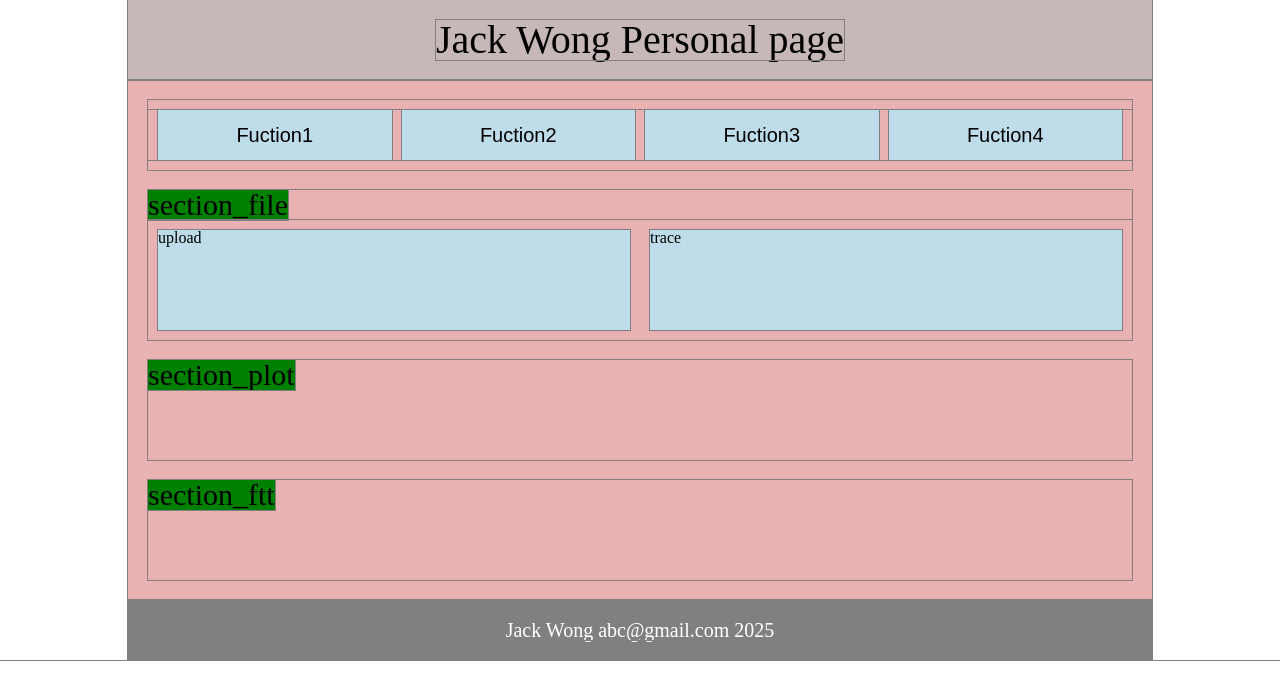
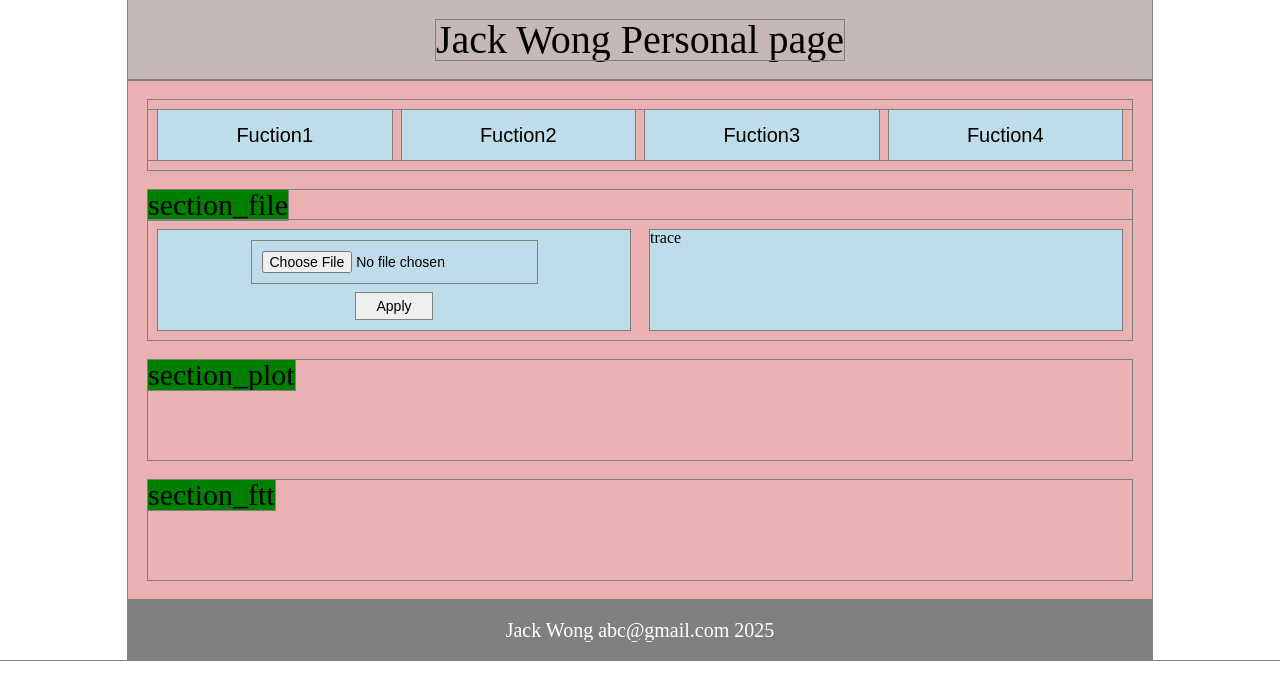
Before and after one commit to Phyllida-yeh/HEX_practice, a plain HTML site: page seed.html in a window 1280 px wide. Drawn offline with Linux system fonts and the light colour scheme.

Commit message:
upload seed.html adn seed.css for layout improvment

```diff
--- a/seed.css
+++ b/seed.css
@@ -111,6 +111,33 @@ table {
     margin: 10px;
     background-color: #bedce9;
 }
+
+.section_file_upload {
+    display: flex;
+    flex-direction: column;
+    justify-content: center;
+    align-items:center;
+    gap: 10px;
+
+  }
+
+  input[type="file"] {
+    padding: 10px;
+    font-size: 14px;
+  }
+
+  #applyButton {
+    padding: 5px 20px;
+    color: black;
+    border: none;
+    font-size: 14px;
+  }
+
+  #applyButton:hover {
+    color: white;
+    background-color: #3d413d;
+  }
+
 .section_plot{height: 100px;}
 .section_ftt{height: 100px;}
 .footer{
--- a/seed.html
+++ b/seed.html
@@ -25,7 +25,10 @@
         <div class="section_file">
             <h2>section_file</h2>
             <div class="section_file_itemcontainer">
-                 <div class="section_file_upload">upload</div>
+                 <div class="section_file_upload">
+                    <input type="file" id="mseedFileInput" accept=".mseed">
+                    <button id="applyButton">Apply</button>
+                 </div>
                  <div class="section_file_trace">trace</div>
             </div>
 
```
